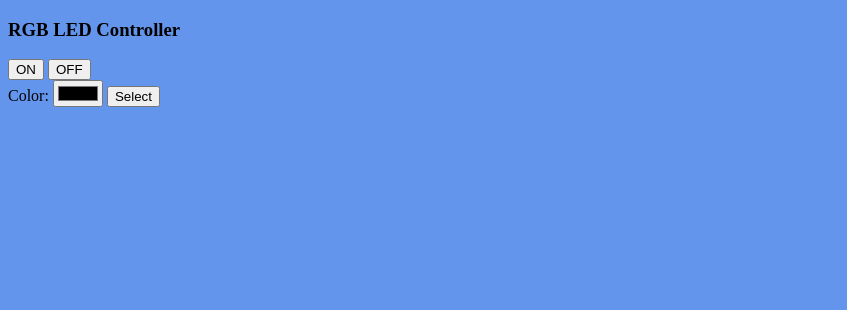
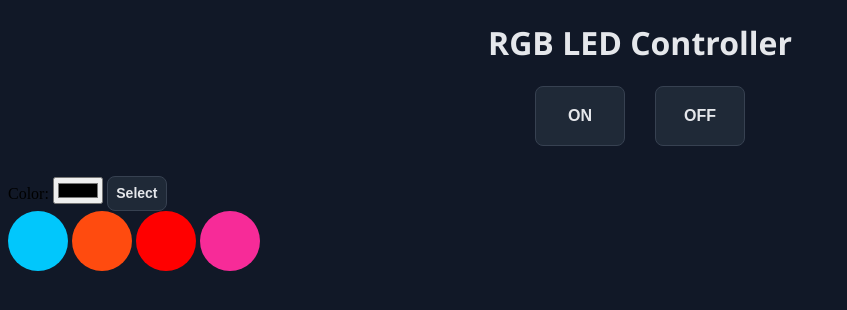
Before and after one commit to ruyca/ws2812b-manager, a plain HTML site: page static/index.html in a window 1280 px wide. Shown: the whole page, without its empty margins (0-847 px from the left). Drawn offline with Linux system fonts and the light colour scheme.

Commit message:
some progress in the UI - not finished

```diff
--- a/static/css/styles.css
+++ b/static/css/styles.css
@@ -1,3 +1,93 @@
 body {
-    background-color: cornflowerblue;
+    background-color: #111827;
 }
+
+h1 {
+    text-align: center;
+    font-family: 'Segoe UI', Tahoma, Geneva, Verdana, sans-serif;
+    color:#e5e7eb;
+    font-weight: 600;
+}
+
+.power{
+    display: flex;
+    justify-content: center;
+    align-items: center;
+    gap:30px;
+
+}
+
+.power button{
+    width: 90px;
+}
+
+.color-selection{
+    margin-top:30px
+}
+
+.color-selection-picker{
+
+}
+
+.color-selection button{
+    width: 60px;
+    height: 35px;
+    font-size: 14px;
+}
+
+#preset-1{
+    background-color: #01c7fc;
+    width:60px;
+    height:60px;
+    border: 0px;
+    border-radius: 50%;
+    padding: 0;
+    line-height: 50px;
+    text-align: center;
+}
+
+#preset-2{
+    background-color: #ff4b0f;
+    border: 0px;
+    padding: 0;
+    line-height: 50px;
+    text-align: center;
+    border-radius: 50%;
+    width: 60px;
+    height: 60px;
+}
+
+#preset-3{
+    background-color: #ff0000;
+    border: 0px;
+    padding: 0;
+    line-height: 50px;
+    text-align: center;
+    border-radius: 50%;
+    width: 60px;
+    height: 60px;
+}
+
+#preset-4{
+    background-color: #f72b98;
+    border: 0px;
+    padding: 0;
+    line-height: 50px;
+    text-align: center;
+    border-radius: 50%;
+    width: 60px;
+    height: 60px;
+}
+
+button {
+    text-align: center;
+    border: 1px solid #374151;
+    background-color: #1f2937;
+    border-radius: 8px;
+    padding: 5px;
+    width: 60px;
+    height: 60px;
+    font-size: 16px;
+    font-weight: bold;
+    color: #e5e7eb;
+}
--- a/static/index.html
+++ b/static/index.html
@@ -7,15 +7,35 @@
     <title>RGB LED Strip Controller</title>
 </head>
 <body>
-    <h3>RGB LED Controller</h3>
-    <button id="on-button">ON</button>
-    <button id="off-button">OFF</button>
 
-    <form>
-        <label for="color">Color: </label>
-        <input type="color" name="color" id="color">
-        <button id="send">Select</button>
-    </form>
+        <h1>RGB LED Controller</h1>
+
+    <div class="power">
+        <button id="on-button">ON</button>
+        <button id="off-button">OFF</button>
+    </div>
+
+    <div class="color-selection">
+        <div class="color-selection-picker">
+        <!-- Color picker-->
+            <label for="color">Color: </label>
+            <input type="color" name="color" id="color">
+            <button id="send">Select</button>
+        </div>
+        <div class="color-selection-button">
+            <!-- preset colors-->
+            <button id="preset-1"></button>
+            <button id="preset-2"></button>
+            <button id="preset-3"></button>
+            <button id="preset-4"></button>
+        </div>
+    </div>
+
+    <div class="animations">
+
+    </div>
+
+
 
     <script src="/static/js/main.js"></script>
 
```
